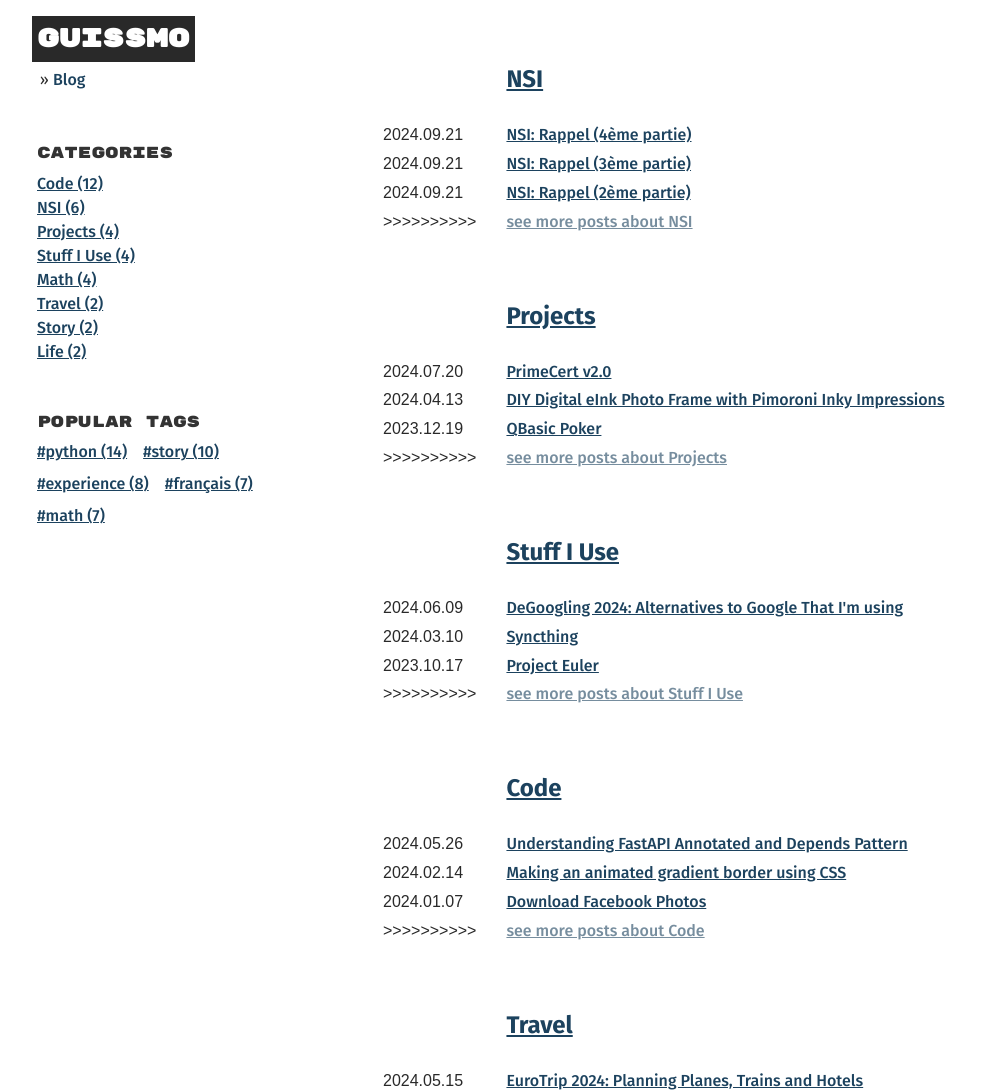
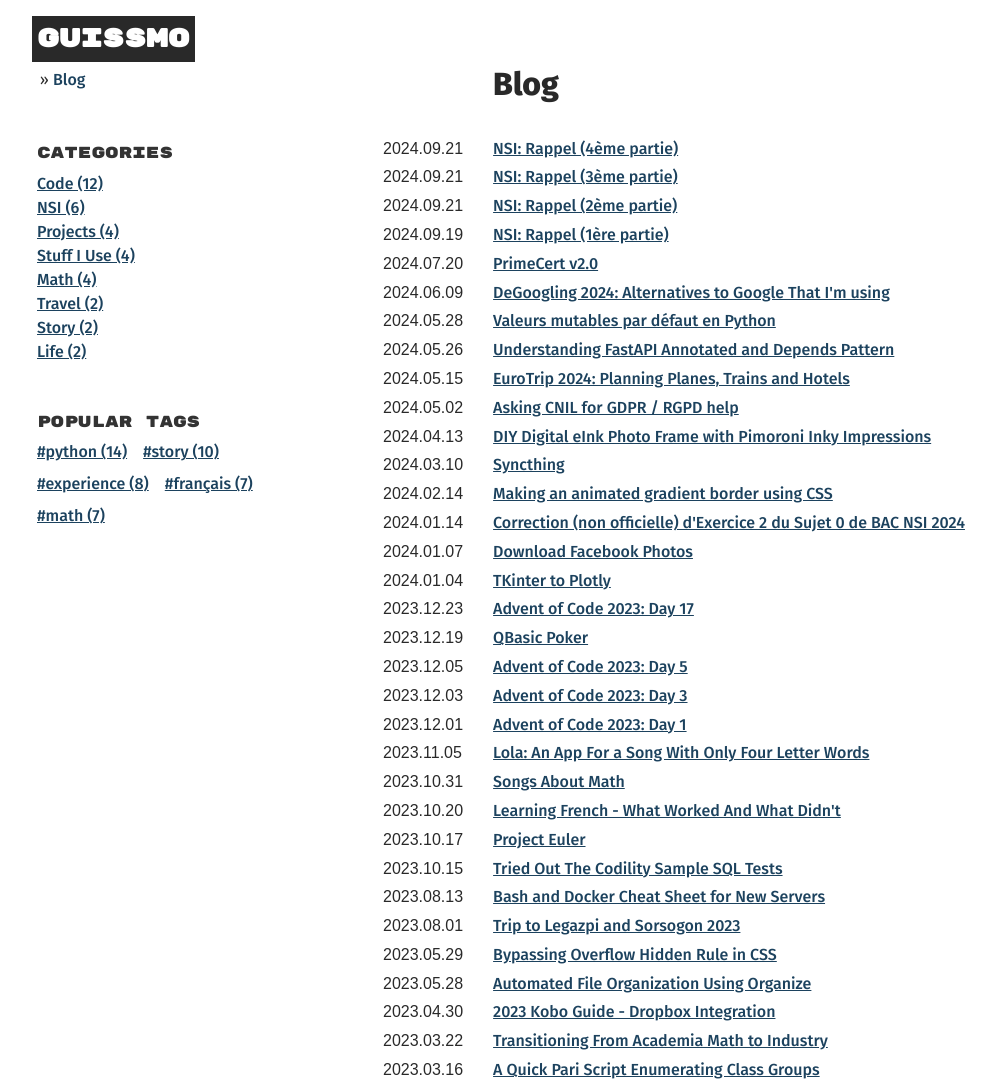
Before and after one commit to guissmo/blog, an Astro site: page /blog in a window 1280 px wide. Shown: the top 1090 px of the page, without its empty margins (119-1115 px from the left). Built offline with nearby package versions, Linux system fonts and the light colour scheme; Astro itself is replaced by a stand-in of ours.

Commit message:
added bottom margin

```diff
--- /dev/null
+++ b/src/components/PageHeader.astro
@@ -0,0 +1,5 @@
+---
+const { text } = Astro.props;
+---
+
+{text && <h1 class="post-title">{text}</h1>}
--- a/src/layouts/PageLayout.astro
+++ b/src/layouts/PageLayout.astro
@@ -39,6 +39,7 @@ const { frontmatter, breadcrumbData } = Astro.props;
   @media (min-width: 800px) {
     .page-content {
       width: 80%;
+      margin-bottom: 10vh;
     }
   }
 
--- a/src/pages/blog/index.astro
+++ b/src/pages/blog/index.astro
@@ -11,10 +11,12 @@ import "@fontsource/fira-sans/800.css";
 import "@fontsource/fira-sans/900.css";
 import "@fontsource/rubik-mono-one";
 import Breadcrumbs from "../../components/Breadcrumbs.astro";
+import PageHeader from "../../components/PageHeader.astro";
+import SidebarCategories from "../../components/SidebarCategories.astro";
 import TopTags from "../../components/SidebarTopTags.astro";
 import PageLayout from "../../layouts/PageLayout.astro";
-import { allBlogPostsByCategory, allBlogPostsUnsorted } from "./blog.ts";
-import SidebarCategories from "../../components/SidebarCategories.astro";
+import { allBlogPostsSortedByDate, allBlogPostsUnsorted } from "./blog.ts";
+const posts = allBlogPostsSortedByDate;
 const POST_PREVIEW_LIMIT = 3;
 const breadcrumbData = {
   title: "Blog",
@@ -29,24 +31,10 @@ const breadcrumbData = {
     <TopTags posts={allBlogPostsUnsorted} top={5} />
   </span>
   <div class="postList">
+    <span class="monospace date">&nbsp;</span>
+    <PageHeader text={"Blog"} />
     {
-      Object.keys(allBlogPostsByCategory).map((category) => {
-        return (
-          <>
-            <>
-              <span>&nbsp;</span>
-              <h2>
-                <a
-                  class="category-link"
-                  href={`/blog/category/${category.toLowerCase().replaceAll(" ", "-")}`}
-                >
-                  {category}
-                </a>
-              </h2>
-            </>
-            {allBlogPostsByCategory[category]
-              .slice(0, POST_PREVIEW_LIMIT)
-              .map(({ slug, data }, index) => {
+      posts.map(({ slug, data }, index) => {
         const { date } = data;
 
         function dateToString(date: Date) {
@@ -67,24 +55,6 @@ const breadcrumbData = {
             <a href={`${import.meta.env.BASE_URL}/blog/${slug}`}>
               {data.title}
             </a>
-                  </>
-                );
-              })}
-            {allBlogPostsByCategory[category].length > POST_PREVIEW_LIMIT && (
-              <>
-                <span class="monospace date">
-                  &gt;&gt;&gt;&gt;&gt;&gt;&gt;&gt;&gt;&gt;
-                </span>
-                <span>
-                  <a
-                    class="full-category-link"
-                    href={`/blog/category/${category.toLowerCase().replaceAll(" ", "-")}`}
-                  >
-                    see more posts about {category}
-                  </a>
-                </span>
-              </>
-            )}
           </>
         );
       })
```
Also changed, not shown: src/layouts/PostLayout.astro (+6 -6 lines). Lines whose indentation alone changed are shown as unchanged.
